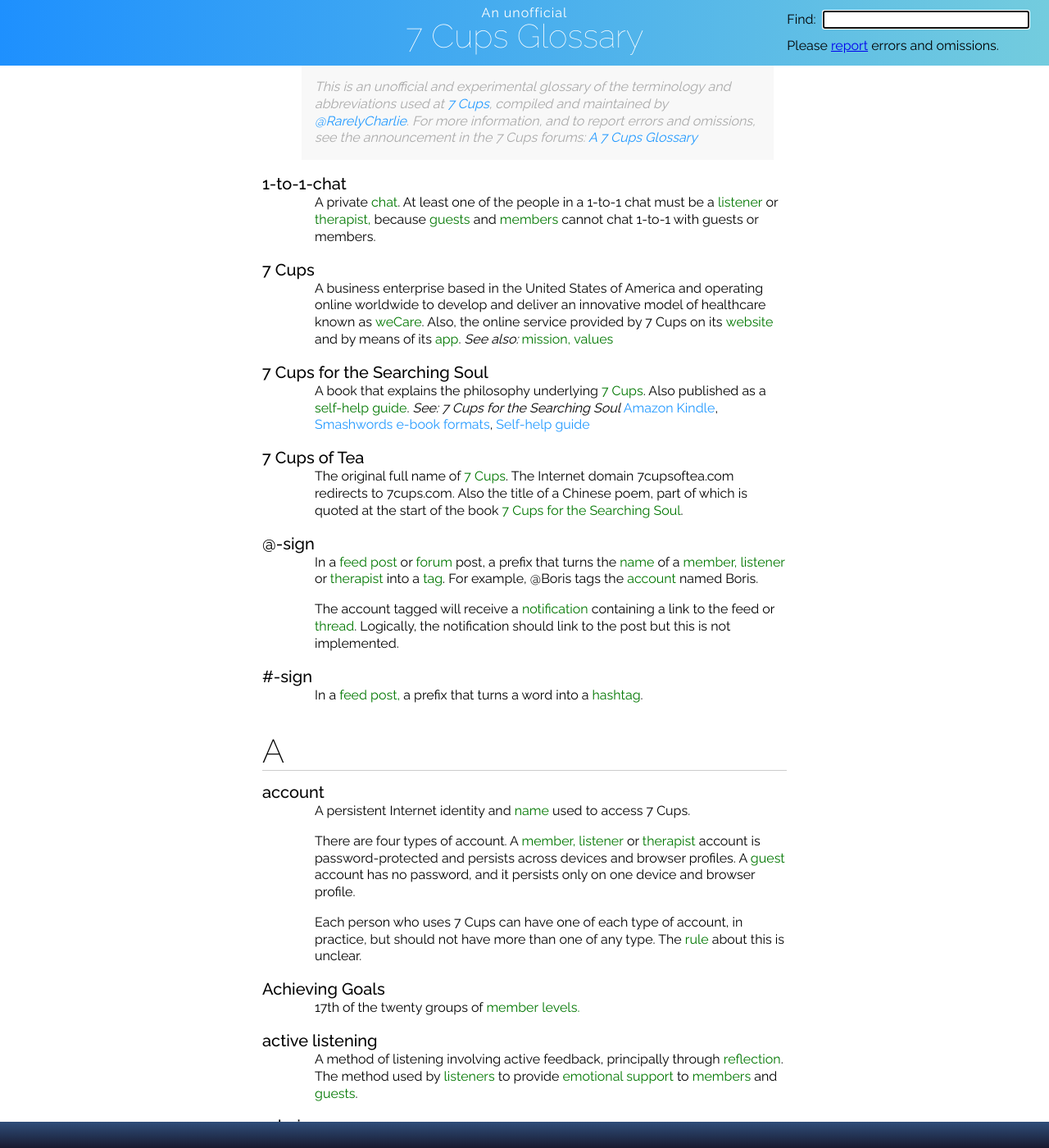
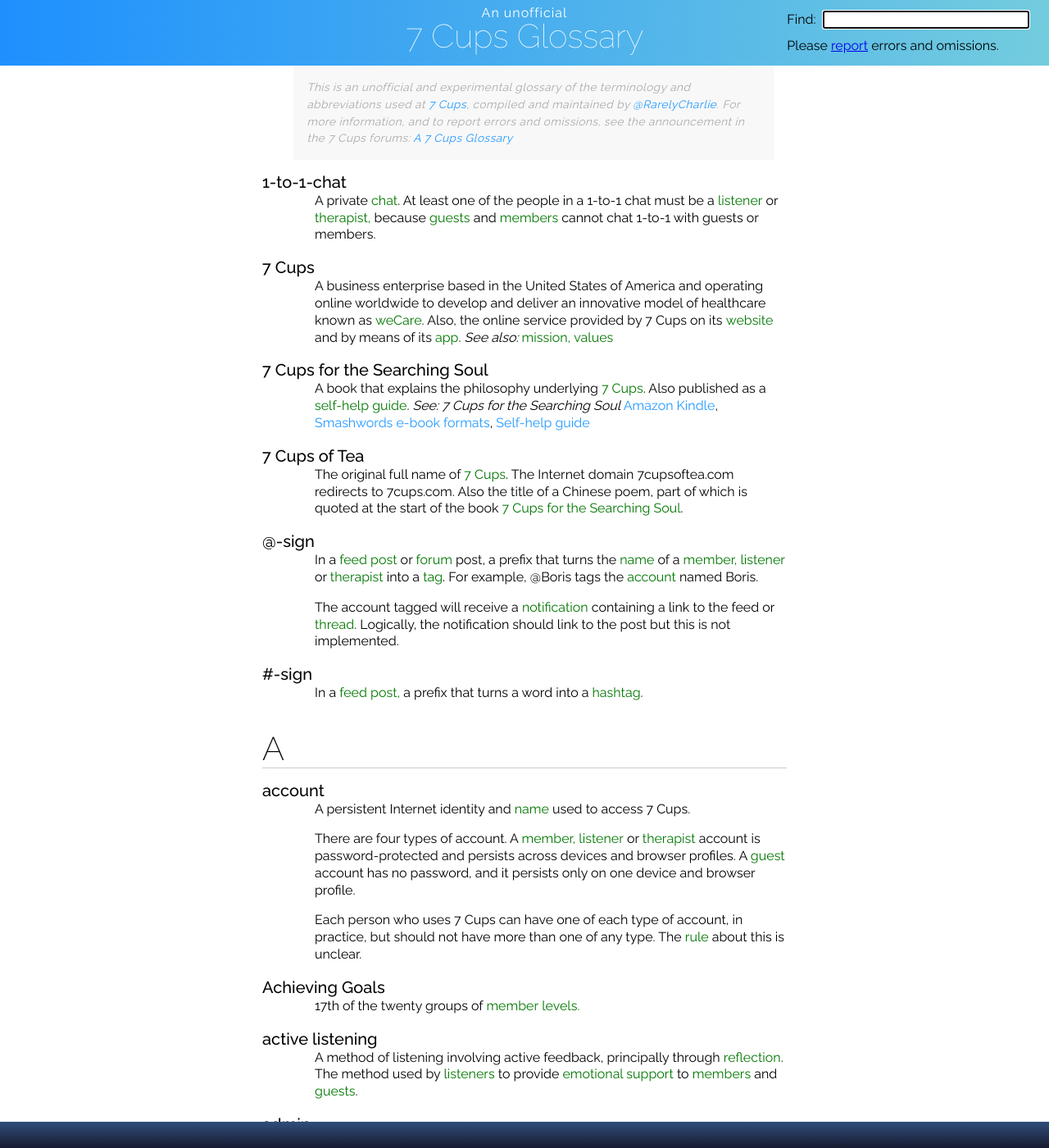
Before and after one commit to RarelyCharlie/rarelycharlie.github.io, a Jekyll site: the page built from glossary.md, in a window 1280 px wide and 1400 px high. Shown: the whole window at 82% size. Built offline with Jekyll 4.4.1, drawn with Linux system fonts in a browser that asks for light colours.

Commit message:
try nicer preface font

```diff
--- a/_layouts/glossary.html
+++ b/_layouts/glossary.html
@@ -36,7 +36,7 @@ del:hover {background: #afa; color: #00a;}
 .hidden {display: none;}
 .warning {color: #a00;}
 .faded {opacity: 0; transition: opacity 3s;}
-.preface {padding: 16px; font-style: italic; color: #aaa; background: #f8f8f8; position: relative; left: -16px;}
+.preface {padding: 16px; font-size: 85%; letter-spacing: .5px; font-style: italic; color: #aaa; background: #f8f8f8; position: relative; left: -16px;}
 a[href] {color: #29f; text-decoration: none;}
 a[href]:hover {text-decoration: underline;}
 #nav a[href] {color: #00e; text-decoration: underline;}
```
